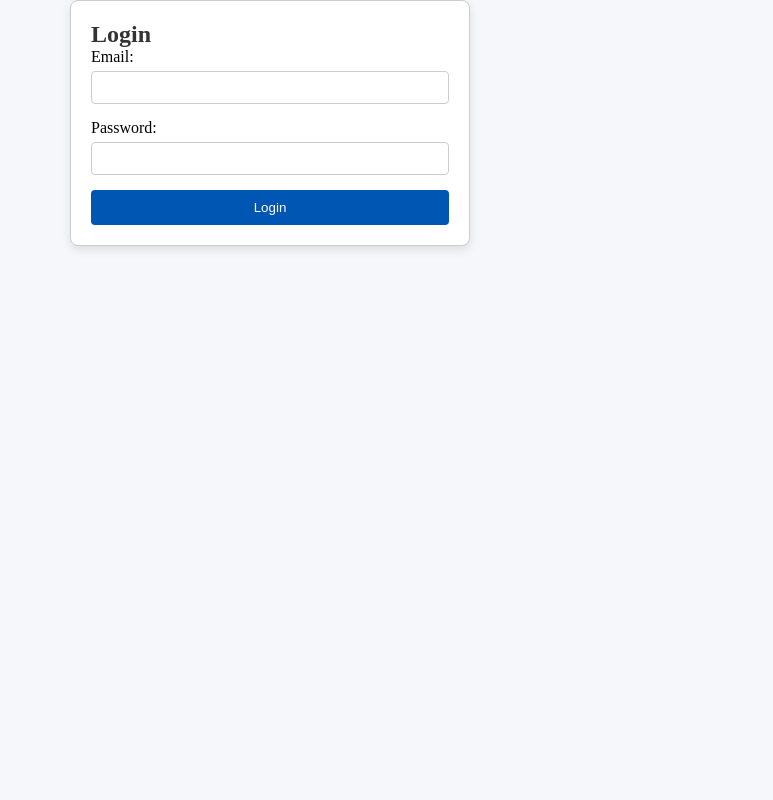
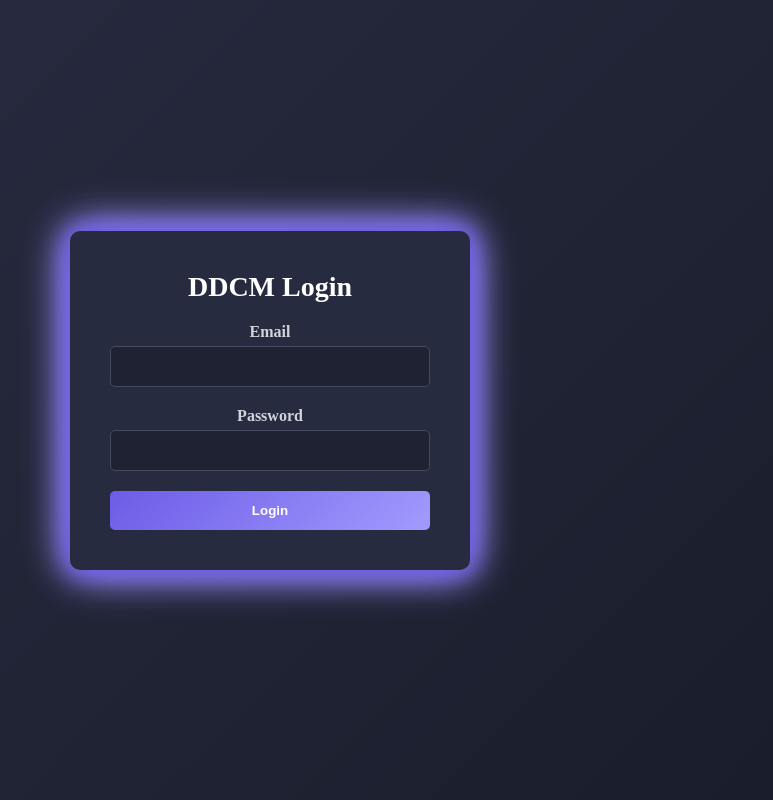
Before and after one commit to efa07/Daily-Data-and-Case-Management-Platform, a React (Vite) app in the folder frontend/App/: page /login in a window 1280 px wide. Shown: the whole page, without its empty margins (370-1143 px from the left). Built offline with nearby package versions, Linux system fonts and the light colour scheme; no server answers.

Commit message:
modified:   frontend/App/src/components/Login/Login.css 	modified:   frontend/App/src/components/Login/Login.jsx

```diff
--- a/frontend/App/src/components/Login/Login.css
+++ b/frontend/App/src/components/Login/Login.css
@@ -1,116 +1,69 @@
 .login-container {
-    padding: 20px;
-    border: 1px solid #ccc;
-    border-radius: 4px;
-    background-color: white;
+    display: flex;
+    justify-content: center;
+    align-items: center;
+    min-height: 100vh;
+    background: linear-gradient(135deg, #2a2d43, #191c29);
 }
 
-.login-co{
-    width: 500px;
-    background-color: red;
-    height: 100vh;
+.login-box {
+    width: 400px;
+    padding: 40px;
+    border-radius: 10px;
+    background: #262b3f;
+    box-shadow: 0px 8px 24px rgba(0, 0, 0, 0.2);
+    text-align: center;
+    position: relative;
+    animation: glow 2s infinite alternate;
 }
+
+@keyframes glow {
+    0% {
+        box-shadow: 0 0 10px #6c5ce7, 0 0 20px #6c5ce7, 0 0 30px #a29bfe;
+    }
+    100% {
+        box-shadow: 0 0 20px #6c5ce7, 0 0 30px #6c5ce7, 0 0 40px #a29bfe, 0 0 50px #a29bfe;
+    }
+}
+
+.login-box h2 {
+    color: #fff;
+    font-size: 28px;
+    margin-bottom: 20px;
+}
+
 .form-group {
-    margin-bottom: 15px;
+    margin-bottom: 20px;
 }
 
 .form-group label {
     display: block;
+    color: #d1d5db;
+    font-weight: 600;
     margin-bottom: 5px;
 }
 
 .form-group input {
     width: 100%;
-    padding: 8px;
-    border: 1px solid #ccc;
-    border-radius: 4px;
+    padding: 12px;
+    border-radius: 5px;
+    border: 1px solid #444a5f;
+    background-color: #1f2232;
+    color: #d1d5db;
 }
 
 button {
     width: 100%;
-    padding: 10px;
-    background-color: #0056b3;
-    color: white;
+    padding: 12px;
+    border-radius: 5px;
+    background: linear-gradient(135deg, #6c5ce7, #a29bfe);
+    color: #fff;
+    font-weight: 600;
     border: none;
-    border-radius: 4px;
     cursor: pointer;
-}
-
-button:disabled {
-    background-color: #ccc;
-}
-
-.error {
-    color: red;
-    font-size: 0.9em;
-}
-
-.login-container {
-    max-width: 400px;
-    margin: auto;
-    padding: 20px;
-    border-radius: 8px;
-    box-shadow: 0 4px 10px rgba(0, 0, 0, 0.1);
-    animation: fadeIn 0.5s ease forwards; /* Fade-in animation */
-}
-
-.form-group {
-    margin-bottom: 15px;
-    opacity: 0; /* Start hidden */
-    transform: translateY(20px); /* Start lower */
-    animation: slideIn 0.5s ease forwards; /* Slide-in animation */
-    animation-delay: 0.2s; /* Delay for each group */
-}
-
-.form-group:nth-child(1) {
-    animation-delay: 0.3s; /* For email */
-}
-.form-group:nth-child(2) {
-    animation-delay: 0.4s; /* For password */
-}
-
-button {
-    transition: background-color 0.3s ease, transform 0.2s; /* Button hover transition */
+    transition: background 0.3s ease;
 }
 
 button:hover {
-    background-color: #0056b3; /* Darken on hover */
-    transform: scale(1.05); /* Slightly enlarge on hover */
+    background: linear-gradient(135deg, #5e50f3, #856eff);
 }
-
-@keyframes fadeIn {
-    from {
-        opacity: 0;
-    }
-    to {
-        opacity: 1;
-    }
-}
-
-@keyframes slideIn {
-    from {
-        opacity: 0;
-        transform: translateY(20px);
-    }
-    to {
-        opacity: 1;
-        transform: translateY(0);
-    }
-}
-
-.error {
-    color: red;
-    animation: shake 0.5s ease forwards; /* Shake animation for errors */
-}
-
-@keyframes shake {
-    0%, 100% {
-        transform: translateX(0);
-    }
-    25% {
-        transform: translateX(-5px);
-    }
-    75% {
-        transform: translateX(5px);
-    }
-}
--- a/frontend/App/src/components/Login/Login.jsx
+++ b/frontend/App/src/components/Login/Login.jsx
@@ -2,7 +2,7 @@ import React, { useState } from 'react';
 import { useNavigate } from 'react-router-dom';
 import { useAuth } from "../Auth/AuthContext";
 import { toast, ToastContainer } from 'react-toastify';
-import 'react-toastify/dist/ReactToastify.css'; // Import toast styles
+import 'react-toastify/dist/ReactToastify.css';
 import "./Login.css";
 
 const Login = () => {
@@ -19,16 +19,13 @@ const Login = () => {
         try {
             const response = await fetch('http://localhost:5000/api/users/login', {
                 method: 'POST',
-                headers: {
-                    'Content-Type': 'application/json',
-                },
+                headers: { 'Content-Type': 'application/json' },
                 body: JSON.stringify({ email, password }),
             });
-
             const data = await response.json();
 
             if (response.ok) {
-                localStorage.setItem('token', data.token,'username', data.username,'loginMessage', 'Login successful!');
+                localStorage.setItem('token', data.token);
                 login(data);
                 navigate('/');
             } else {
@@ -42,12 +39,12 @@ const Login = () => {
     };
 
     return (
-    <div classname="login-co" >
         <div className="login-container">
-            <h2>Login</h2>
+            <div className="login-box">
+                <h2>DDCM Login</h2>
                 <form onSubmit={handleSubmit}>
                     <div className="form-group">
-                    <label htmlFor="email">Email:</label>
+                        <label htmlFor="email">Email</label>
                         <input
                             type="email"
                             id="email"
@@ -57,7 +54,7 @@ const Login = () => {
                         />
                     </div>
                     <div className="form-group">
-                    <label htmlFor="password">Password:</label>
+                        <label htmlFor="password">Password</label>
                         <input
                             type="password"
                             id="password"
```
Lines whose indentation alone changed are shown as unchanged.
